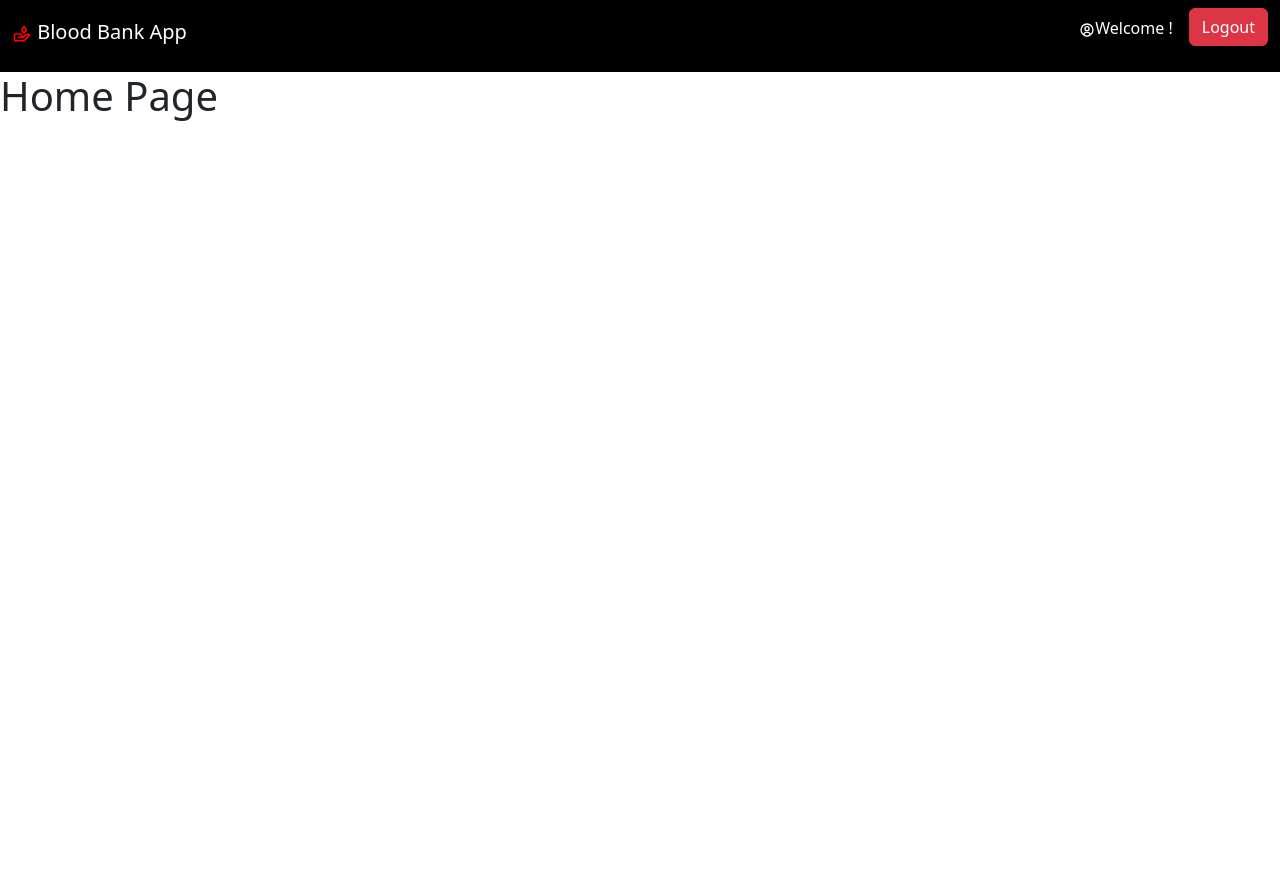
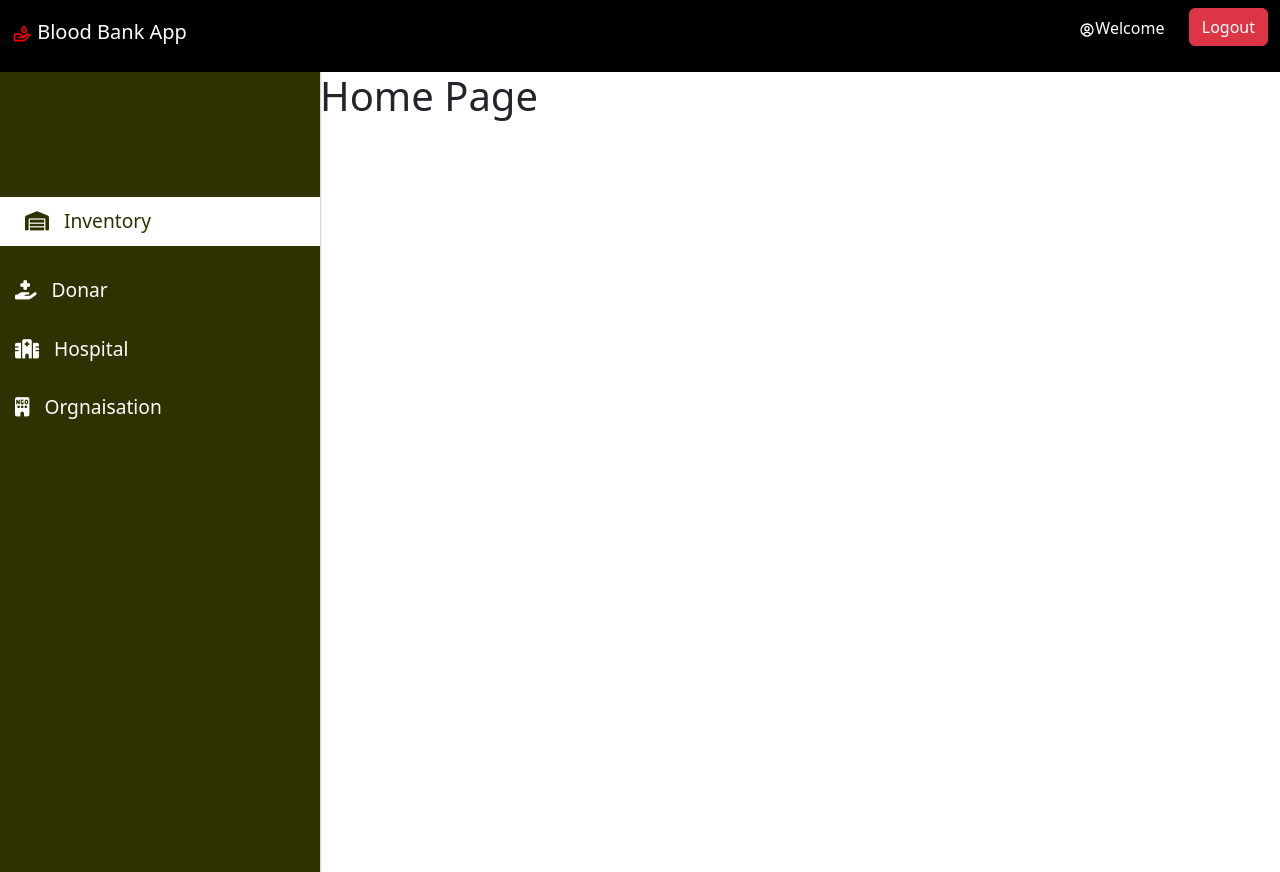
Before and after one commit to khushirajput305/blood_bank_mernStack, a React (Create React App) app in the folder client/: page / in a window 1280 px wide. Before the commit the page ends 800 px from the top, so only its background shows below. Built offline with nearby package versions, Linux system fonts and the light colour scheme; no server answers; sample sign-in values are in the browser's storage.

Commit message:
make it better

```diff
--- a/client/src/components/shared/Layout/Header.js
+++ b/client/src/components/shared/Layout/Header.js
@@ -1,7 +1,7 @@
 import React from "react";
 import { BiDonateBlood, BiUserCircle } from "react-icons/bi";
 import { useSelector } from "react-redux";
-import {  useNavigate } from "react-router-dom";
+import { useNavigate } from "react-router-dom";
 
 const Header = () => {
   const { user } = useSelector((state) => state.auth);
@@ -23,11 +23,18 @@
             <li className="nav-item mx-3">
               <p className="nav-link">
                 <BiUserCircle />
-                Welcome {user?.name} !
+                Welcome{" "}
+                {user?.name ||
+                  user?.hospitalName ||
+                  user?.organisationName}{" "}
+                &nbsp;
+                <span className="badge-bg-secondary">{user?.role}</span>
               </p>
             </li>
             <li className="nav-item ">
-              <button className="btn btn-danger" onClick={handleLogout}>Logout</button>
+              <button className="btn btn-danger" onClick={handleLogout}>
+                Logout
+              </button>
             </li>
           </ul>
         </div>
--- a/client/src/components/shared/Layout/Layout.js
+++ b/client/src/components/shared/Layout/Layout.js
@@ -1,5 +1,6 @@
 import React from 'react'
 import Header from './Header'
+import SideBar from './SideBar'
 
 const Layout = ({children}) => {
   return (
@@ -7,7 +8,11 @@
   <div className="header">
     <Header/>
   </div>
-  <div className="content">{children}</div>
+  <div className="row g-0">
+    <div className="col-md-3"><SideBar/></div>
+    <div className="col-md-9">{children}</div>
+  </div>
+
   </>
   )
 }
--- /dev/null
+++ b/client/src/components/shared/Layout/Menus/userMenu.js
@@ -0,0 +1,22 @@
+export const userMenu = [
+    {
+      name: "Inventory",
+      path: "/",
+      icon: "fa-solid fa-warehouse",
+    },
+    {
+      name: "Donar",
+      path: "/donar",
+      icon: "fa-solid fa-hand-holding-medical",
+    },
+    {
+      name: "Hospital",
+      path: "/hospital",
+      icon: "fa-solid fa-hospital",
+    },
+    {
+      name: "Orgnaisation",
+      path: "/orgnaisation",
+      icon: "fa-sharp fa-solid fa-building-ngo",
+    },
+  ];
--- /dev/null
+++ b/client/src/components/shared/Layout/SideBar.js
@@ -0,0 +1,24 @@
+import React from "react";
+import { userMenu } from "./Menus/userMenu";
+import { Link, useLocation } from "react-router-dom";
+import '../../../styles/Layout.css';
+const SideBar = () => {
+  const location = useLocation();
+  return (
+    <>
+      <div className="sidebar">
+        <div className="menu">
+          {userMenu.map((menu) => {
+            const isActive = location.pathname === menu.path;
+            return <div className={`menu-item ${isActive && 'active'}`}>
+                <i className={menu.icon}></i>
+                <Link to={menu.path}>{menu.name}</Link>
+                </div>;
+          })}
+        </div>
+      </div>
+    </>
+  );
+};
+
+export default SideBar;
--- a/client/src/redux/features/auth/authActions.js
+++ b/client/src/redux/features/auth/authActions.js
@@ -1,6 +1,6 @@
 import { createAsyncThunk } from "@reduxjs/toolkit";
 import API from "../../../services/API";
-import { toast } from "react-toastify";
+
 
 //login
 export const userLogin = createAsyncThunk(
@@ -11,7 +11,7 @@
       //store token
       if (data.success) {
         localStorage.setItem("token", data.token);
-        toast.success(data.message);
+        alert("User Login Successfully");
         window.location.replace("/");
       }
       return data;
@@ -55,9 +55,9 @@
         website,
       });
       if (data?.success) {
-         alert("User Registerd Successfully");
+        alert("User Registerd Successfully");
         window.location.replace("/login");
-         //toast.success(data.message);
+        //toast.success(data.message);
       }
     } catch (error) {
       console.log(error);
@@ -72,11 +72,11 @@
 
 //current user
 export const getCurrentUser = createAsyncThunk(
-  'auth/getCurrentUser',
-  async({rejectWithValue})=>{
+  "auth/getCurrentUser",
+  async ({ rejectWithValue }) => {
     try {
-      const res = await API.get('/auth/current-user')
-      if(res?.data){
+      const res = await API.get("/auth/current-user");
+      if (res?.data) {
         return res?.data;
       }
     } catch (error) {
@@ -88,4 +88,4 @@
       }
     }
   }
-)
+);
--- /dev/null
+++ b/client/src/styles/Layout.css
@@ -0,0 +1,38 @@
+.sidebar {
+    height: 100vh !important;
+    /* border-radius: 5px; */
+    background-color: #2e3200;
+    box-shadow: 0 0 2px gray;
+    color: white;
+  }
+
+  .menu {
+    padding-top: 100px;
+  }
+
+  .menu-item {
+    padding-top: 30px;
+  }
+
+  .menu-item a {
+    color: white;
+    text-decoration: none;
+    font-size: 1.2rem;
+  }
+
+  .menu-item i {
+    font-size: 1.2rem;
+    margin: 0 15px;
+    color: white;
+  }
+
+  .active {
+    background-color: white;
+    padding: 10px;
+    margin-top: 25px;
+  }
+
+  .active a,
+  .active i {
+    color: #2e3200;
+  }
```
